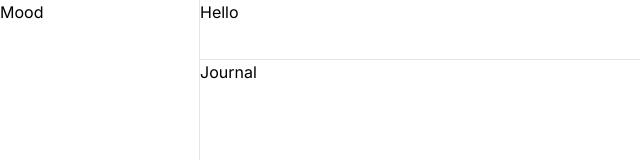
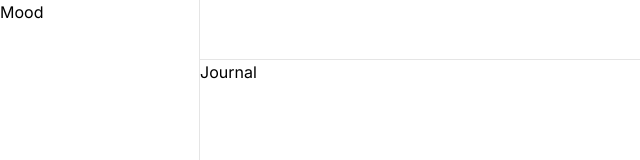
Before and after one commit to kiche-allan/AIJournal, a Next.js app: page /journal in a window 1280 px wide. Shown: the top 160 px of the page, without its empty margins (0-640 px from the left). Built offline with nearby package versions, Linux system fonts and the light colour scheme.

Commit message:
journalpage

```diff
--- a/app/(dashboard)/layout.tsx
+++ b/app/(dashboard)/layout.tsx
@@ -1,3 +1,5 @@
+import { UserButton } from "@clerk/nextjs"
+
 const DashboardLayout = ({ children }) => {
 
     return (
@@ -7,7 +9,9 @@
             </aside>
             <div className="ml-[200px]">
                 <header className="h-[60px] border-b border-black/10">
-                    Hello
+                    <div className="h-full w-full px-6 flex items-center justify-end">
+                        <UserButton/>
+                    </div>
                 </header>
                 <div>{children}</div>
             </div>
```
Also changed, not shown: app/(dashboard)/journal/page.tsx (line endings or trailing spaces).
